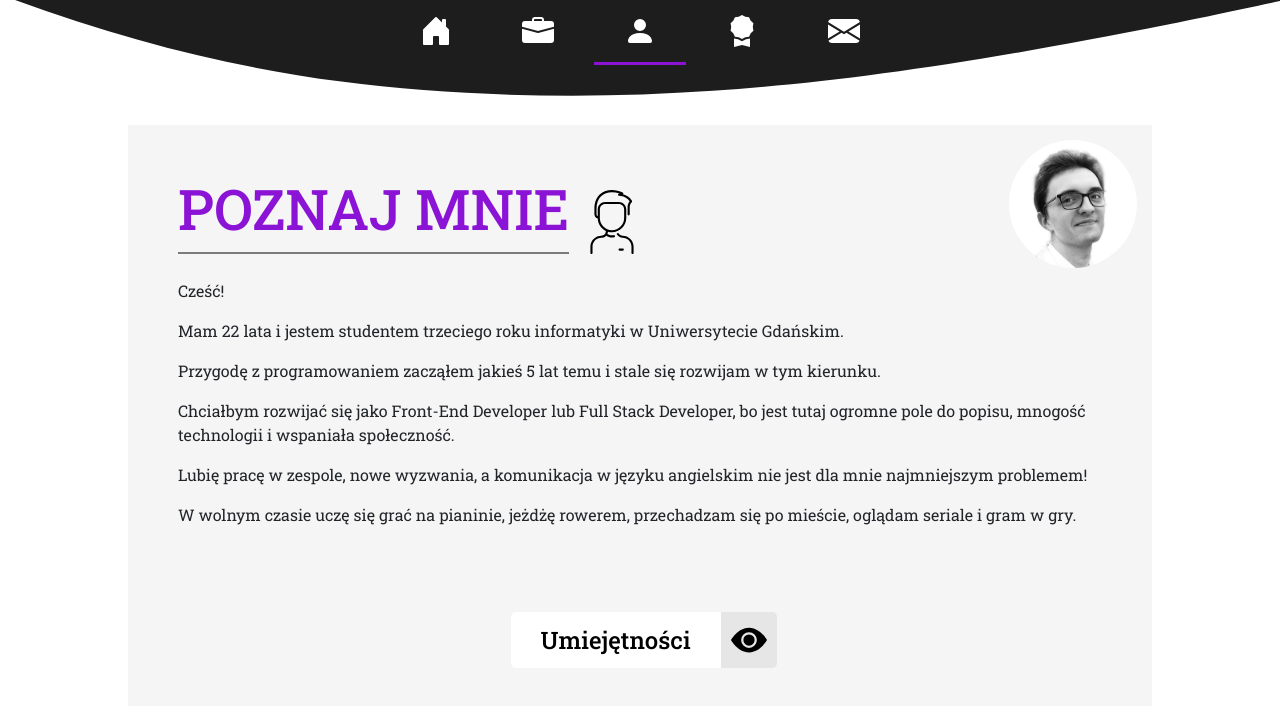
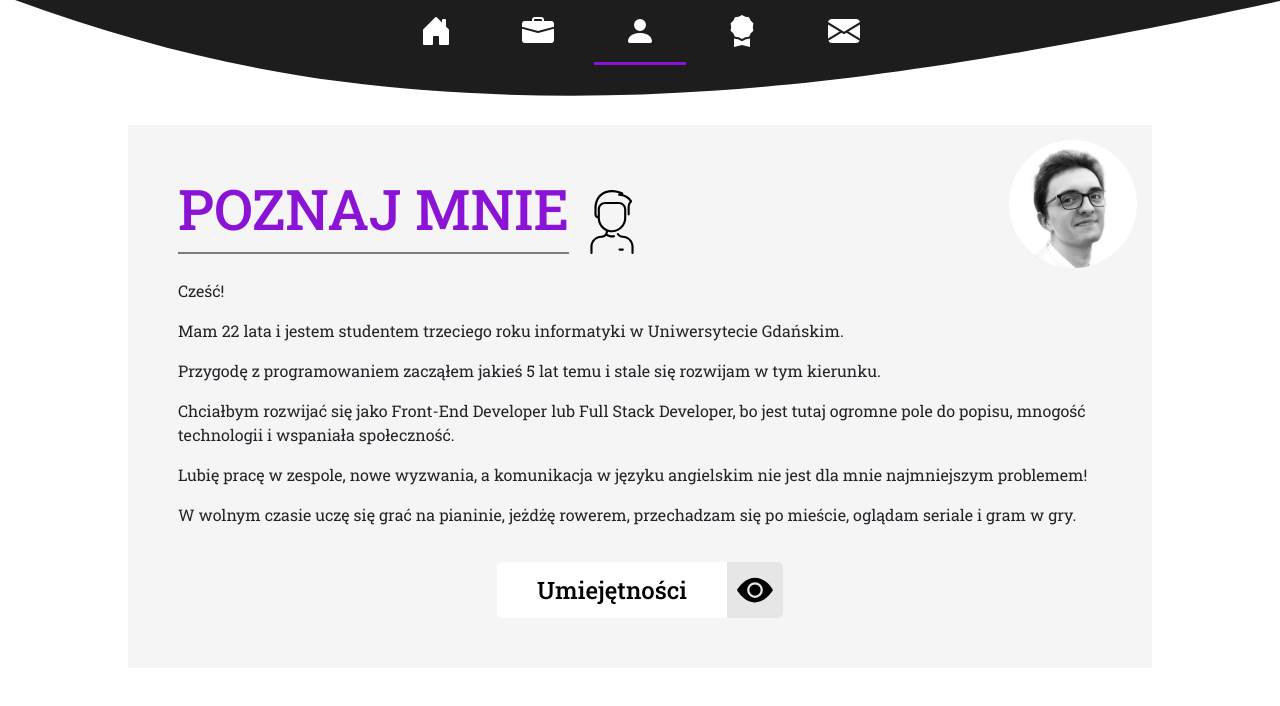
Before and after one commit to BajKull/portfolio, a React (Create React App) app: page /about in a window 1280 px wide. Shown: the top 706 px of the page. Built offline with nearby package versions, Linux system fonts and the light colour scheme; no server answers.

Commit message:
nav buttons styling

```diff
--- a/src/about/About.js
+++ b/src/about/About.js
@@ -35,7 +35,9 @@ export default function About() {
           W wolnym czasie uczę się grać na pianinie, jeżdżę rowerem, przechadzam
           się po mieście, oglądam seriale i gram w gry.
         </p>
-        <NavButton link="/skills" txt="Umiejętności" cname="aboutPageBtn" />
+        <div className="aboutBtnPlace">
+          <NavButton link="/skills" txt="Umiejętności" cname="aboutPageBtn" />
+        </div>
       </div>
       <div className="aboutImage">
         <img src={AboutImage} alt="" />
--- a/src/navbar/NavButton.js
+++ b/src/navbar/NavButton.js
@@ -8,8 +8,10 @@ export default function NavButton({ link, txt, cname }) {
     <Link to={link}>
       <button className={cname + " navigationButton"}>
         <p>{txt}</p>
-        <img className="eyeLines" src={EveOverIcon} alt="" />
-        <img className="eyeIcon" src={EyeIcon} alt="" />
+        <div className="navButtonEye">
+          <img className="eyeLines" src={EveOverIcon} alt="" />
+          <img className="eyeIcon" src={EyeIcon} alt="" />
+        </div>
       </button>
     </Link>
   );
--- a/src/navbar/Navbar.js
+++ b/src/navbar/Navbar.js
@@ -16,8 +16,12 @@ export default function Navbar({ path }) {
     const currentPath = paths.find(
       (el) => el.href.replace(/.*\/\/[^/]*/, "") === path.pathname
     );
-    paths.forEach((el) => el.classList.remove("navActive"));
+    paths.forEach((el) => {
+      el.classList.remove("navActive");
+      el.style.pointerEvents = "";
+    });
     currentPath.classList.add("navActive");
+    currentPath.style.pointerEvents = "none";
   });
 
   return (
--- a/src/sass/_about.scss
+++ b/src/sass/_about.scss
@@ -15,7 +15,7 @@
     padding: 50px;
 
     @include breakpoint(825px) {
-      padding: 25px;
+      padding: 20px;
     }
 
     .aboutAvatar {
@@ -65,59 +65,13 @@
   }
 
   a {
-    display: flex;
     text-decoration: none;
-    width: 259px;
-    margin: 50px auto 0 auto;
-
-    @include breakpoint(600px) {
-      width: 204px;
-    }
+    margin: auto;
   }
 
-  .aboutPageBtn {
-    position: relative;
+  .aboutBtnPlace {
+    margin-top: 35px;
     display: flex;
-    width: 259px;
-    border: 0;
-    padding: 0;
-    background-color: $primaryColorText;
-    border-radius: 5px;
-    font-size: 24px;
-    font-weight: 500;
-
-    @include breakpoint(600px) {
-      font-size: 1em;
-      width: 204px;
-    }
-
-    &:hover {
-      .eyeLines {
-        opacity: 1;
-      }
-    }
-
-    p {
-      margin: 0;
-      padding: 10px 30px;
-    }
-
-    .eyeIcon {
-      height: 100%;
-      background: darken($primaryColorText, 10);
-      border-radius: 0 5px 5px 0;
-      padding: 10px;
-    }
-
-    .eyeLines {
-      position: absolute;
-      width: 48px;
-      top: 4px;
-      right: 0;
-      z-index: 1;
-      opacity: 0;
-      transition: 0.25s;
-    }
   }
 
   @include breakpoint(1600px) {
--- a/src/sass/_button.scss
+++ b/src/sass/_button.scss
@@ -1,12 +1,12 @@
 .navigationButton {
   position: relative;
   display: flex;
-  width: 225px;
+  margin: auto;
+  // width: 225px;
   border: 0;
   padding: 0;
   background-color: $primaryColorText;
   border-radius: 5px;
-  margin-top: 35px;
   font-size: 24px;
   font-weight: 500;
 
@@ -28,6 +28,11 @@
     padding: 10px 40px;
   }
 
+  .navButtonEye {
+    position: relative;
+    height: 56px;
+  }
+
   .eyeIcon {
     height: 100%;
     background: darken($primaryColorText, 10);
@@ -40,7 +45,7 @@
     opacity: 0;
     width: 48px;
     top: 4px;
-    right: 0;
+    right: 4px;
     z-index: 1;
     transition: 0.25s;
   }
--- a/src/sass/_mainPage.scss
+++ b/src/sass/_mainPage.scss
@@ -19,7 +19,7 @@
   }
 
   a {
-    display: flex;
+    margin-top: 35px;
     text-decoration: none;
   }
 
--- a/src/sass/style.css
+++ b/src/sass/style.css
@@ -200,12 +200,11 @@
   display: -webkit-box;
   display: -ms-flexbox;
   display: flex;
-  width: 225px;
+  margin: auto;
   border: 0;
   padding: 0;
   background-color: white;
   border-radius: 5px;
-  margin-top: 35px;
   font-size: 24px;
   font-weight: 500;
 }
@@ -227,6 +226,11 @@
   padding: 10px 40px;
 }
 
+.navigationButton .navButtonEye {
+  position: relative;
+  height: 56px;
+}
+
 .navigationButton .eyeIcon {
   height: 100%;
   background: #e6e6e6;
@@ -239,7 +243,7 @@
   opacity: 0;
   width: 48px;
   top: 4px;
-  right: 0;
+  right: 4px;
   z-index: 1;
   -webkit-transition: 0.25s;
   transition: 0.25s;
@@ -366,9 +370,7 @@
 }
 
 .mainPage a {
-  display: -webkit-box;
-  display: -ms-flexbox;
-  display: flex;
+  margin-top: 35px;
   text-decoration: none;
 }
 
@@ -474,7 +476,7 @@
 
 .projects .projectsTitle {
   font-size: 4rem;
-  margin: 100px 0 75px 0;
+  margin: 125px 0 75px 0;
   text-align: center;
 }
 
@@ -488,21 +490,18 @@
 }
 
 .projects a {
-  display: -webkit-box;
-  display: -ms-flexbox;
-  display: flex;
+  margin: auto;
   text-decoration: none;
-  margin: auto;
 }
 
 .projects .skillsBtn {
-  margin: 50px;
+  margin: 50px auto 50px auto;
   background: whitesmoke;
 }
 
 @media (max-width: 600px) {
   .projects .skillsBtn {
-    margin: 25px;
+    margin: 25px auto 25px auto;
   }
 }
 
@@ -823,7 +822,7 @@
 
 @media (max-width: 825px) {
   .aboutPage .aboutDescription {
-    padding: 25px;
+    padding: 20px;
   }
 }
 
@@ -881,66 +880,15 @@
 }
 
 .aboutPage a {
+  text-decoration: none;
+  margin: auto;
+}
+
+.aboutPage .aboutBtnPlace {
+  margin-top: 35px;
   display: -webkit-box;
   display: -ms-flexbox;
   display: flex;
-  text-decoration: none;
-  width: 259px;
-  margin: 50px auto 0 auto;
-}
-
-@media (max-width: 600px) {
-  .aboutPage a {
-    width: 204px;
-  }
-}
-
-.aboutPage .aboutPageBtn {
-  position: relative;
-  display: -webkit-box;
-  display: -ms-flexbox;
-  display: flex;
-  width: 259px;
-  border: 0;
-  padding: 0;
-  background-color: white;
-  border-radius: 5px;
-  font-size: 24px;
-  font-weight: 500;
-}
-
-@media (max-width: 600px) {
-  .aboutPage .aboutPageBtn {
-    font-size: 1em;
-    width: 204px;
-  }
-}
-
-.aboutPage .aboutPageBtn:hover .eyeLines {
-  opacity: 1;
-}
-
-.aboutPage .aboutPageBtn p {
-  margin: 0;
-  padding: 10px 30px;
-}
-
-.aboutPage .aboutPageBtn .eyeIcon {
-  height: 100%;
-  background: #e6e6e6;
-  border-radius: 0 5px 5px 0;
-  padding: 10px;
-}
-
-.aboutPage .aboutPageBtn .eyeLines {
-  position: absolute;
-  width: 48px;
-  top: 4px;
-  right: 0;
-  z-index: 1;
-  opacity: 0;
-  -webkit-transition: 0.25s;
-  transition: 0.25s;
 }
 
 @media (max-width: 1600px) {
```
Also changed, not shown: src/sass/_projectsPage.scss (+4 -5 lines), 1 other file (tests, documents, lock files or other folders).
